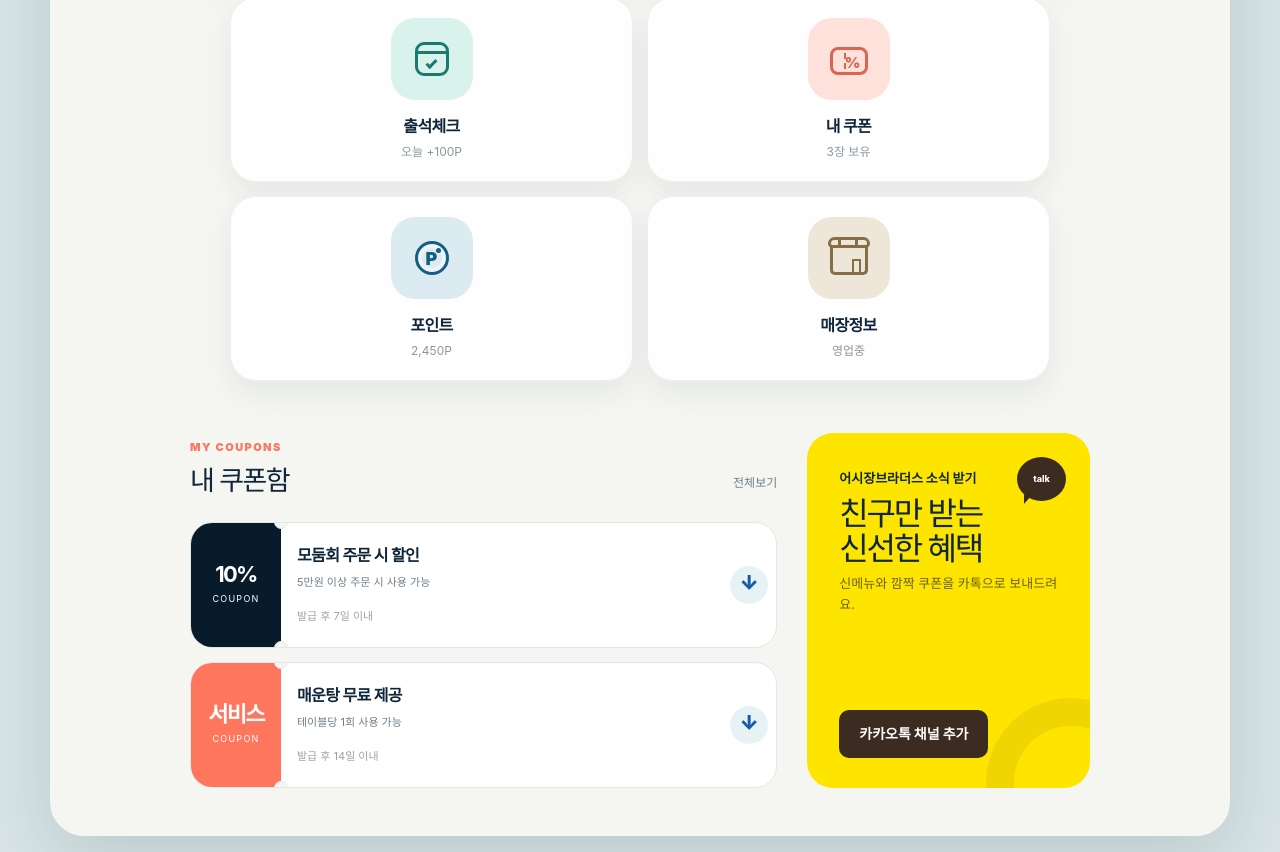
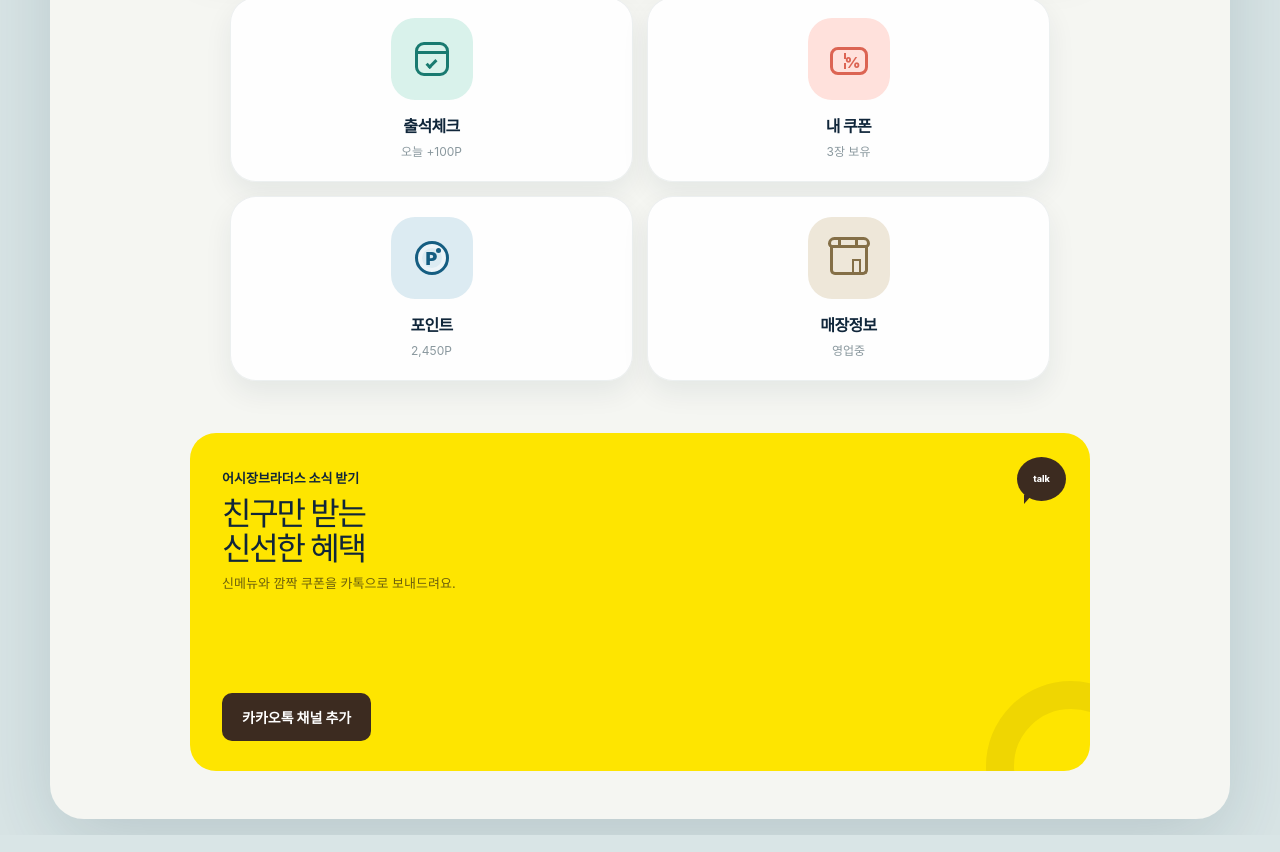
Before and after one commit to ogto/n-mak, a Next.js app: page /s/1xbHos in a window 1280 px wide. Shown: the part 685-1537 px from the top of the page. Built offline with nearby package versions, Linux system fonts and the light colour scheme.

Commit message:
Move coupon content off home screen

```diff
--- a/app/components/Storefront.tsx
+++ b/app/components/Storefront.tsx
@@ -125,34 +125,6 @@ export function Storefront({ store }: StorefrontProps) {
         </div>
 
         <div className="tablet-grid">
-          <section className="coupon-section" id="coupons">
-            <div className="section-heading">
-              <div>
-                <span>MY COUPONS</span>
-                <h2>내 쿠폰함</h2>
-              </div>
-              <button onClick={() => router.push(`/s/${store.publicCode}/coupons`)}>전체보기</button>
-            </div>
-            <div className="coupon-list">
-              {store.coupons.map((coupon) => (
-                <article className="coupon" key={coupon.title}>
-                  <div className={`coupon-badge ${coupon.color}`}>
-                    <b>{coupon.discount}</b>
-                    <span>COUPON</span>
-                  </div>
-                  <div className="coupon-copy">
-                    <strong>{coupon.title}</strong>
-                    <p>{coupon.description}</p>
-                    <span>{coupon.due}</span>
-                  </div>
-                  <button className="download" aria-label={`${coupon.title} 쿠폰 받기`} onClick={() => notify("쿠폰을 받았어요!")}>
-                    ↓
-                  </button>
-                </article>
-              ))}
-            </div>
-          </section>
-
           <section className="channel-card" id="channel">
             <div className="kakao-symbol" aria-hidden="true">talk</div>
             <div>
--- a/app/globals.css
+++ b/app/globals.css
@@ -656,6 +656,10 @@ button {
   gap: 30px;
 }
 
+.tablet-grid > .channel-card:only-child {
+  grid-column: 1 / -1;
+}
+
 .coupon-section {
   scroll-margin-top: 24px;
 }
```
